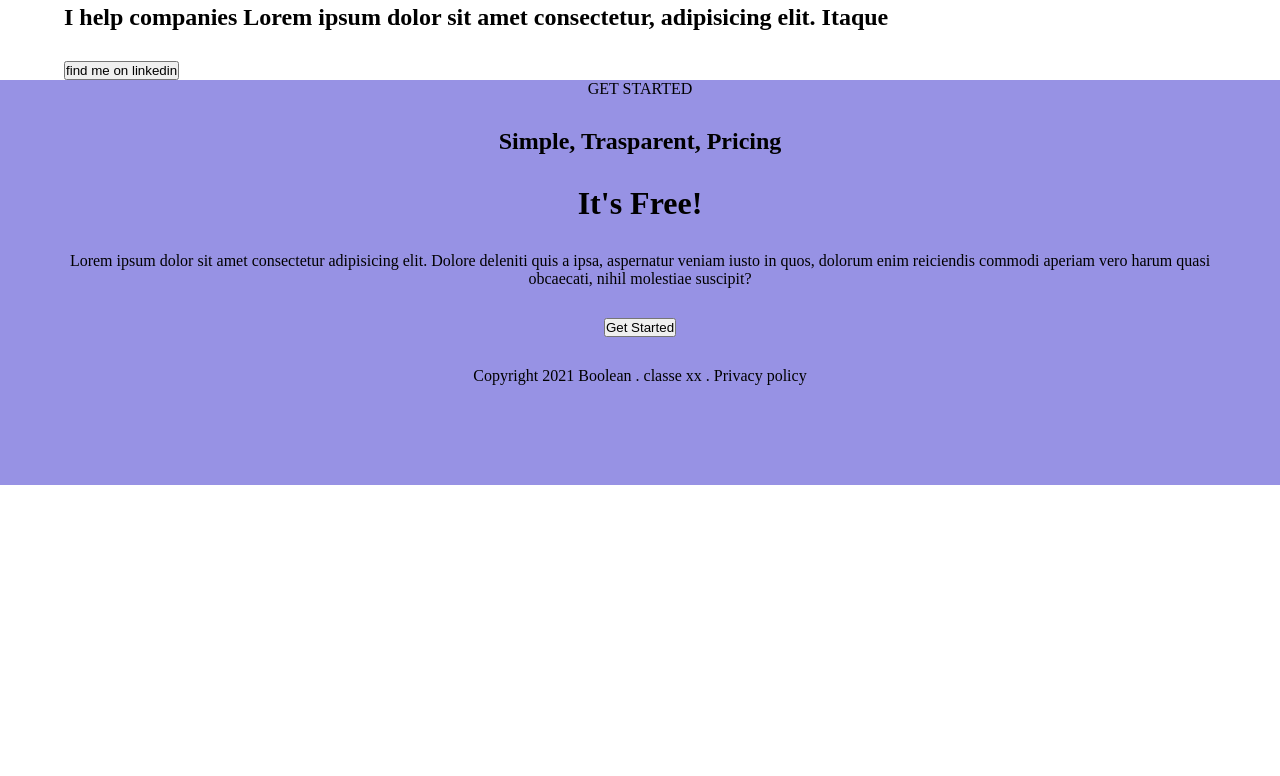
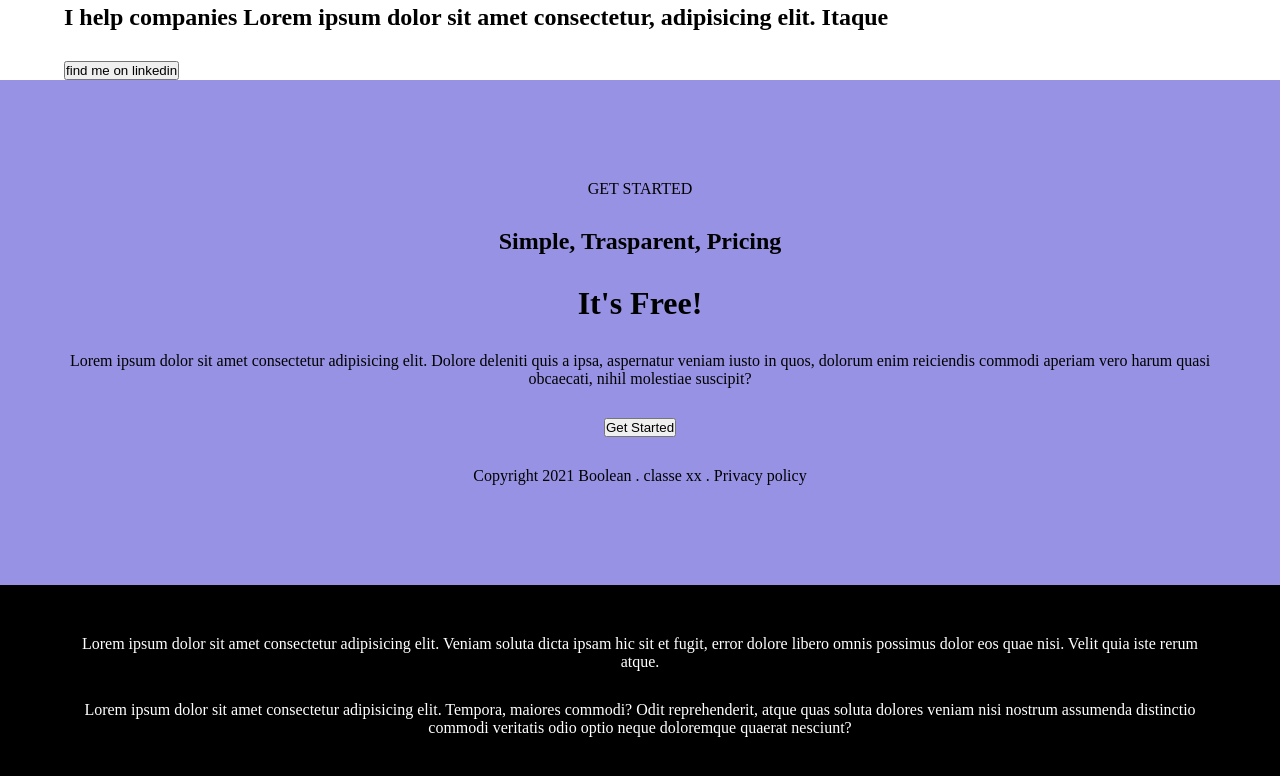
Before and after one commit to robertoboston/htmlcss-responsive-layout, a plain HTML site: page index.html in a window 1280 px wide. Shown: the part 11040-11816 px from the top of the page. Before the commit the page ends 11525 px from the top, so only its background shows below. Drawn offline with Linux system fonts and the light colour scheme.

Commit message:
footer-done

```diff
--- a/css/style.css
+++ b/css/style.css
@@ -174,3 +174,16 @@ header{
     width: 50%;
     border-radius: 100%;
 }
+
+.padding-50{
+    padding: 50px 0;
+}
+
+/* footer  */
+
+footer{
+    background-color: black;
+    color: white;
+    text-align: center;
+    padding: 50px 0;
+}
--- a/index.html
+++ b/index.html
@@ -296,7 +296,16 @@
     </main>
 
     <footer>
-
+        <div class="container">
+            <div class="row-main">
+                <div class="margin-bottom-30">
+                    <p>Lorem ipsum dolor sit amet consectetur adipisicing elit. Veniam soluta dicta ipsam hic sit et fugit, error dolore libero omnis possimus dolor eos quae nisi. Velit quia iste rerum atque.</p>
+                </div>
+                <div>
+                    <p>Lorem ipsum dolor sit amet consectetur adipisicing elit. Tempora, maiores commodi? Odit reprehenderit, atque quas soluta dolores veniam nisi nostrum assumenda distinctio commodi veritatis odio optio neque doloremque quaerat nesciunt?</p>
+                </div>
+            </div>
+        </div>
     </footer>
  </body>
 </html>
```
